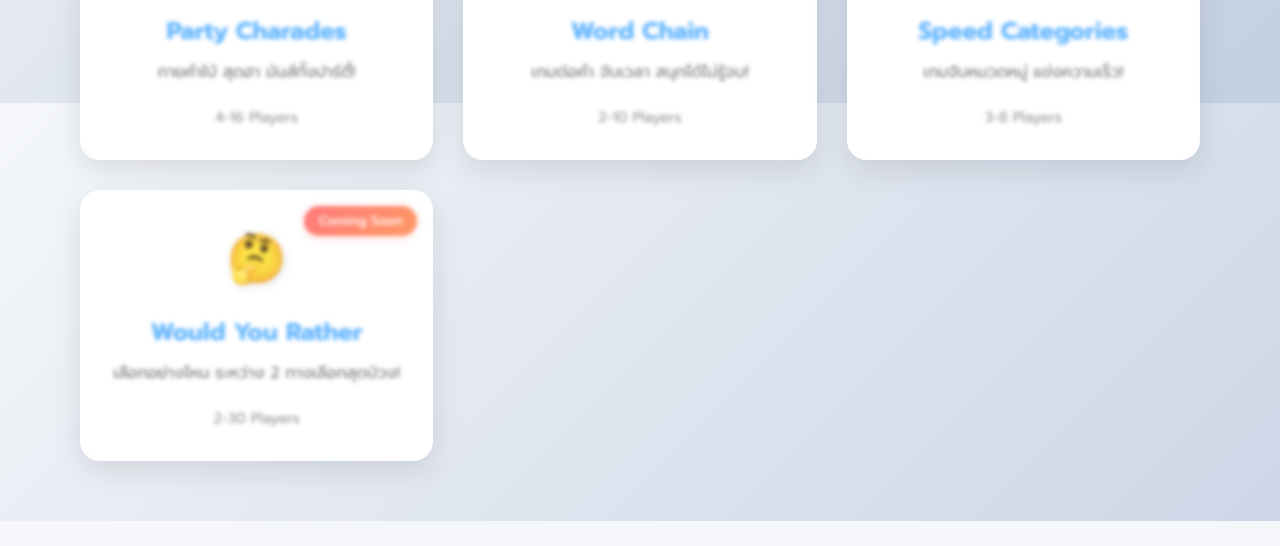
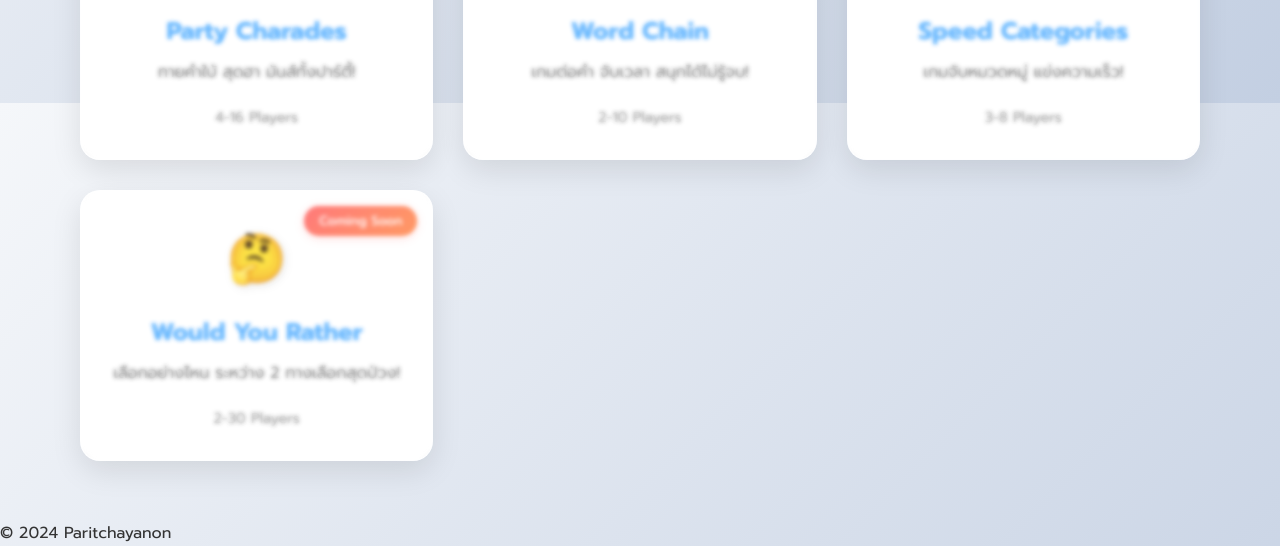
Before and after one commit to Paritchaynon/DrunkProject, a plain HTML site: page index.html in a window 1280 px wide. Shown: the part 697-1243 px from the top of the page. Before the commit the page ends 1218 px from the top, so only its background shows below. Drawn offline with nearby package versions, Linux system fonts and the light colour scheme.

Commit message:
and copyright

```diff
--- a/index.html
+++ b/index.html
@@ -71,5 +71,6 @@
             </div>
         </div>
     </div>
+    <div class="copyright">© 2024 Paritchayanon</div>
 </body>
 </html>
```
Also changed, not shown: truthordare.html (+1 -0 lines).
